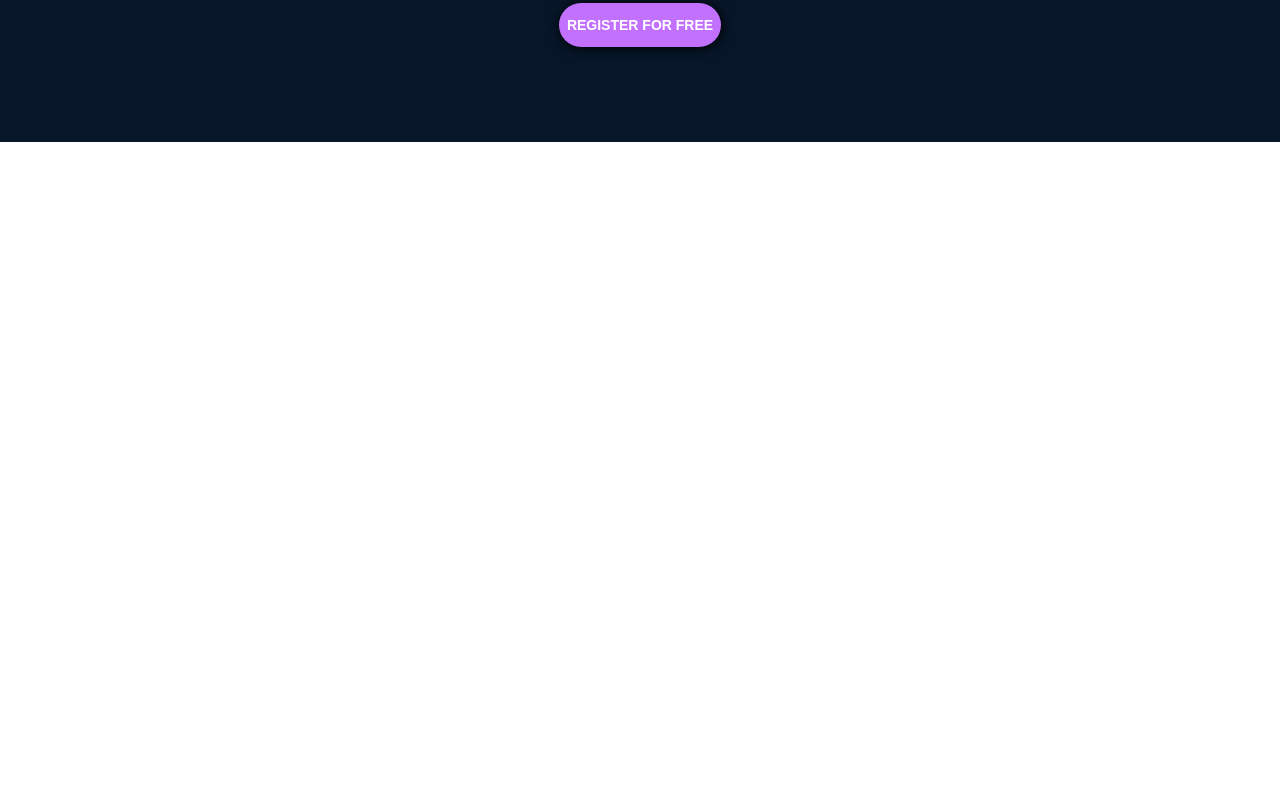
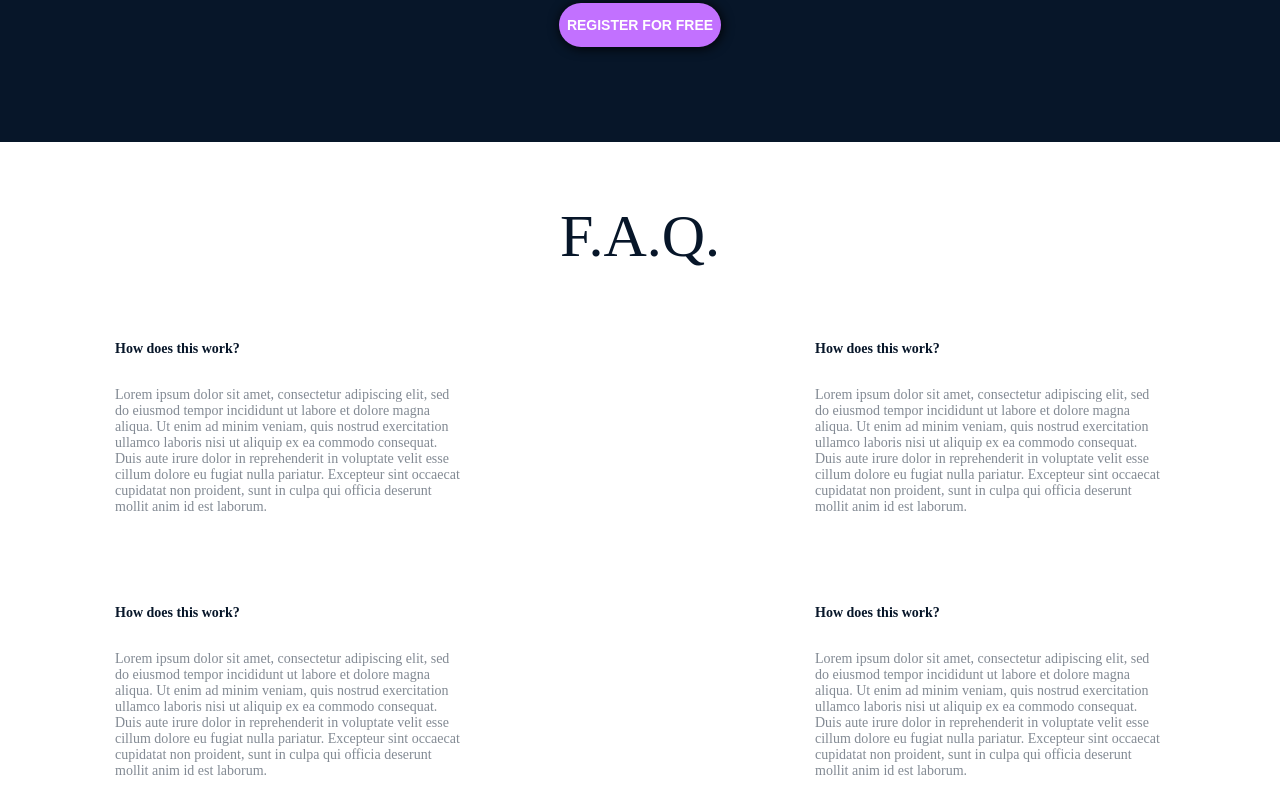
Before and after one commit to CllaudiaB/holbertonschool-web-development, a plain HTML site: page css_advanced/index.html in a window 1280 px wide. Shown: the part 2651-3460 px from the top of the page. Before the commit the page ends 3230 px from the top, so only its background shows below. Drawn offline with Linux system fonts and the light colour scheme; files whose address does not match are found by name; a web font is replaced by a local one.

Commit message:
adding style to the footer

```diff
--- a/css_advanced/styles.css
+++ b/css_advanced/styles.css
@@ -262,3 +262,78 @@ span {
   font-size: 14px;
   margin-top: 20px;
 }
+
+.faq-section {
+  color: #071629;
+  display: block;
+  margin-top: 60px;
+  margin-bottom: 50px;
+}
+
+.faq-section h1 {
+  font-size: 60px;
+  font-weight: lighter;
+  text-align: center;
+  margin-bottom: 70px;
+}
+
+.faq-row1, .faq-row2 {
+  display: flex;
+  justify-content: center;
+}
+
+.faq-row1 {
+  margin-bottom: 90px;
+}
+
+.faq-row2 {
+  margin-bottom: 100px;
+}
+
+.faq-items-block1, .faq-items-block2 {
+  width: 350px;
+}
+
+.faq-items-block1 {
+  margin-right: 350px;
+}
+
+.faq h2 {
+  font-size: 14px;
+  font-weight: bold;
+}
+
+.faq p {
+  color: #071629;
+  opacity: 50.16%;
+  font-size: 14px;
+  margin-top: 30px;
+}
+
+footer {
+  background-color: #071629;
+  height: 249px;
+}
+
+.part1-footer {
+  display: flex;
+  align-items: center;
+  justify-content: space-between;
+  margin-left: 171.59px;
+  margin-right: 350px;
+}
+
+.part1-footer img {
+  margin-top: 110px;
+}
+
+.social1, .social2 {
+  margin-right: 25px;
+}
+
+footer p {
+  text-align: center;
+  font-size: 12px;
+  opacity: 40%;
+  margin-top: 60px;
+}
```
